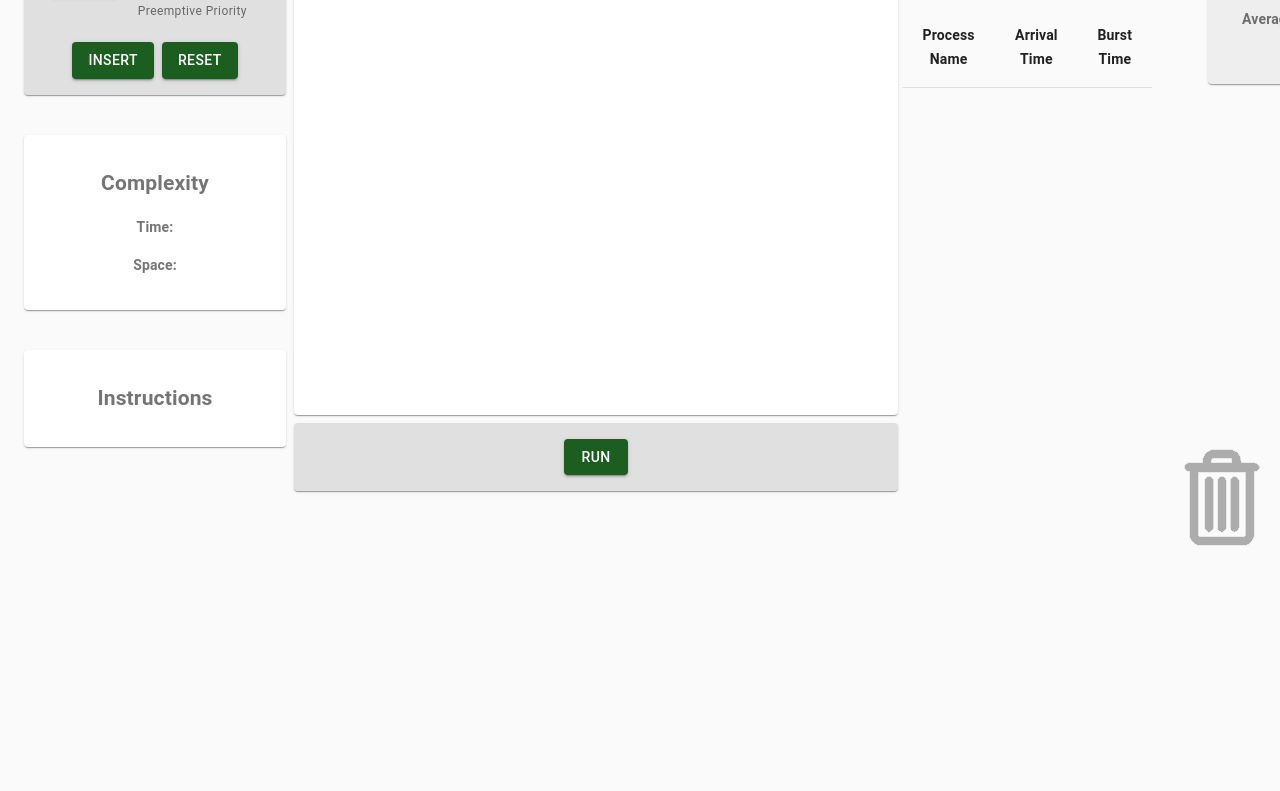
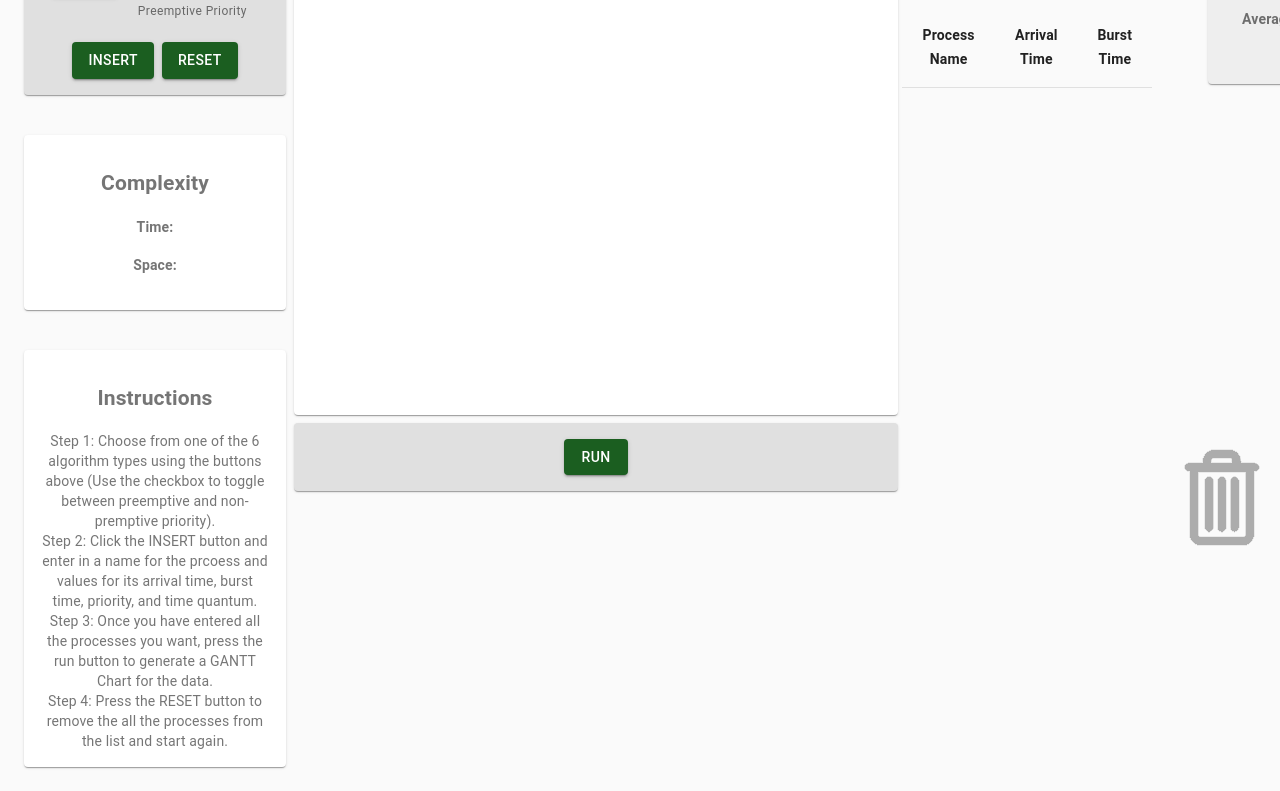
Before and after one commit to rblocker1017/Alvis-rblocker, a React (Create React App) app in the folder alvis/: page /CpuScheduling in a window 1280 px wide. Shown: the part 233-1024 px from the top of the page. Before the commit the page ends 800 px from the top, so only its background shows below. Built offline with nearby package versions, Linux system fonts and the light colour scheme.

Commit message:
Added CPU Scheduling Instructions

```diff
--- a/alvis/src/pages/CPUScheduling.js
+++ b/alvis/src/pages/CPUScheduling.js
@@ -60,6 +60,11 @@ Fade.propTypes = {
     onExited: PropTypes.func,
 };
 
+var str1 = "Step 1: Choose from one of the 6 algorithm types using the buttons above (Use the checkbox to toggle between preemptive and non-premptive priority)."
+var str2 = "Step 2: Click the INSERT button and enter in a name for the prcoess and values for its arrival time, burst time, priority, and time quantum."
+var str3 = "Step 3: Once you have entered all the processes you want, press the run button to generate a GANTT Chart for the data."
+var str4 = "Step 4: Press the RESET button to remove the all the processes from the list and start again."
+
 class CPUScheduling extends Component{
     constructor(props){
         super(props);
@@ -100,6 +105,11 @@ class CPUScheduling extends Component{
                 ],
             ]
         };
+        this.instructions = [];
+        this.instructions.push(str1);
+        this.instructions.push(str2);
+        this.instructions.push(str3);
+        this.instructions.push(str4);
         this.changeAlgo = this.changeAlgo.bind(this);
         this.reset = this.reset.bind(this);
         this.handleOpen = this.handleOpen.bind(this);
@@ -374,6 +384,7 @@ class CPUScheduling extends Component{
                         delete: this.deleteRow,
                         reset: this.reset,
                     }}
+                    instruct = {this.instructions}
                     barFunctions = {{
                         clickInput: this.clickInput
                     }}
```
